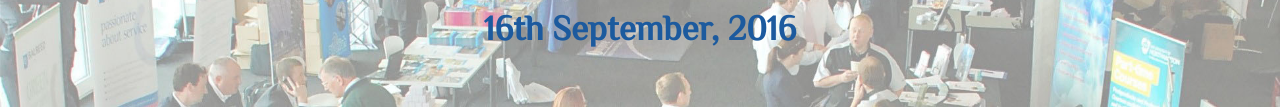
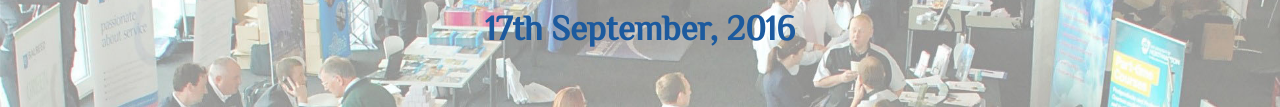
Before and after one commit to IEEENU/Startup-Conclave, a plain HTML site: page index_moz.html in a window 1280 px wide. Shown: the part 409-516 px from the top of the page. Drawn offline with nearby package versions, Linux system fonts and the light colour scheme; some packages are replaced by stand-ins of ours; a script that the page names is missing; files whose address does not match are found by name; a web font is replaced by a local one.

Commit message:
Change Date

```diff
--- a/index_moz.html
+++ b/index_moz.html
@@ -28,7 +28,7 @@
          <br><br>
          <div id="maintitle"><p>StartUp Conclave</p></div>
          <div id="subtitle">
-            <p>16th September, 2016</p><br>
+            <p>17th September, 2016</p><br>
             <p>Nirma University, Ahmedabad, India.</p>
          </div>
          <div id="rep"></div>
```
